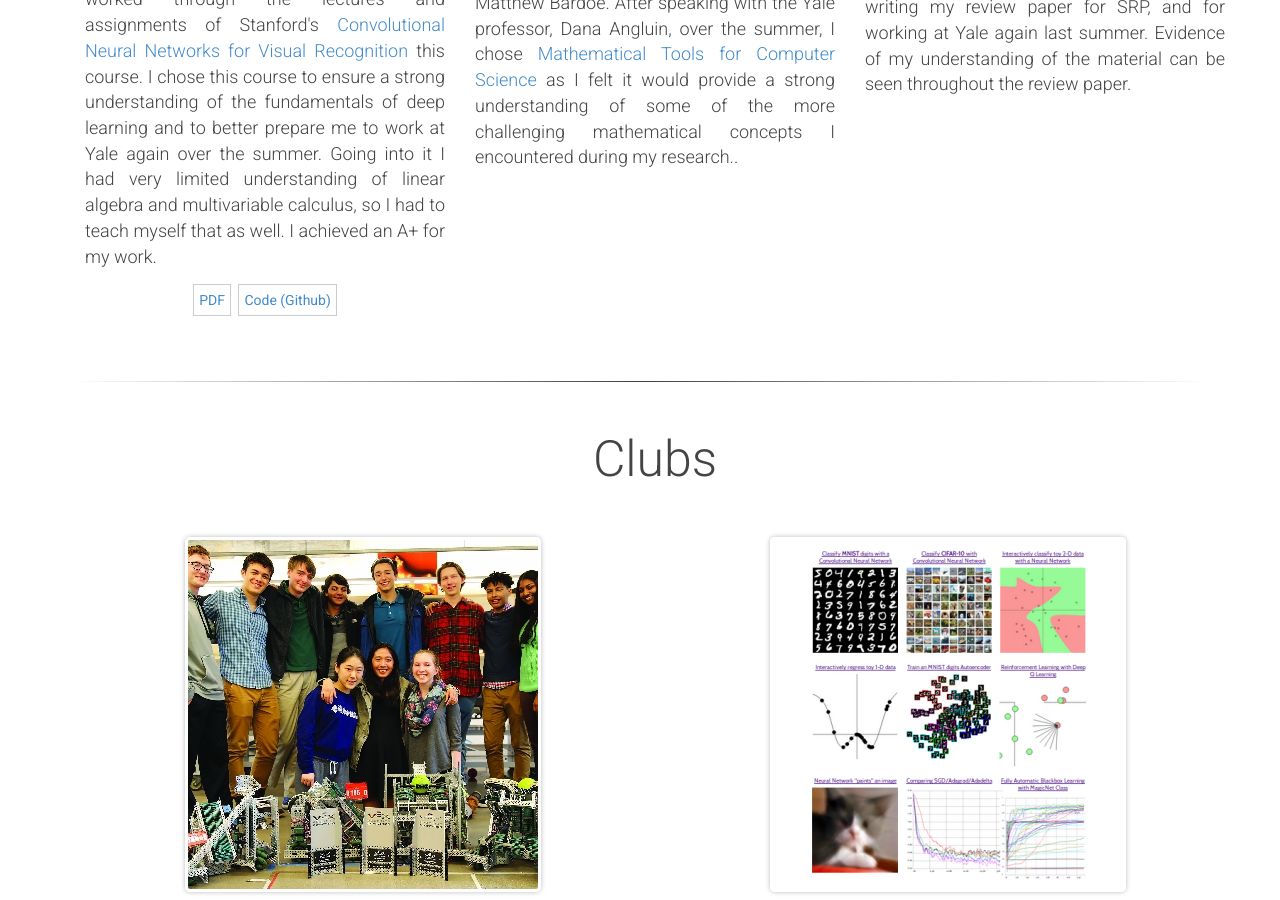
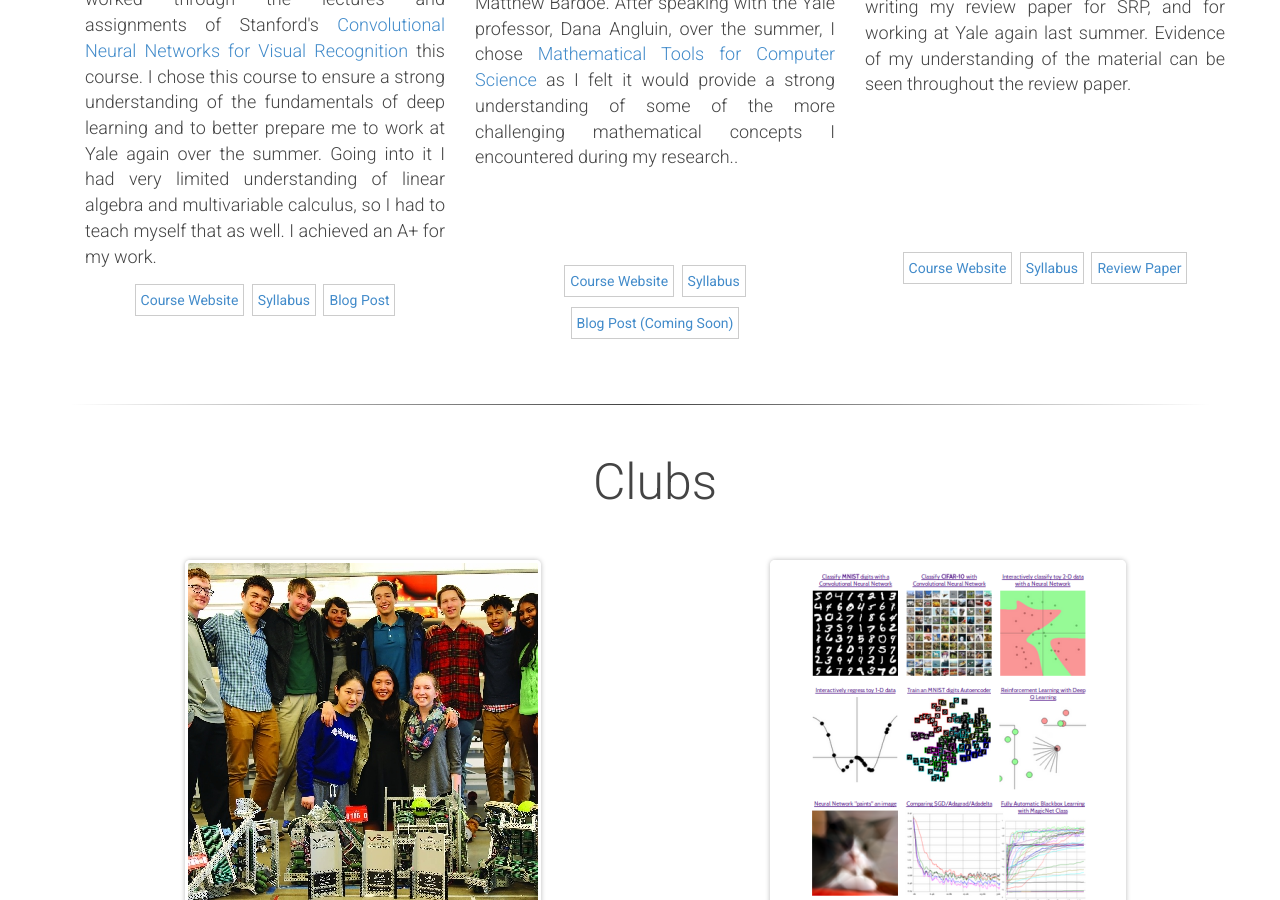
Before and after one commit to georgewildridge/georgewildridgeoriginalwebsite, a Jekyll site: the page built from index.md, in a window 1280 px wide and 900 px high, scrolled down 5168 px. Built offline with Jekyll 4.4.1, drawn with Linux system fonts in a browser that asks for light colours.

Commit message:
Added buttons

```diff
--- a/_includes/college-coursework.html
+++ b/_includes/college-coursework.html
@@ -5,7 +5,7 @@
 
     <div class="col-md-4">
       <div class="pp">
-        <a href="http://www.arxiv-sanity.com/">
+        <a href="http://cs231n.stanford.edu/">
           <img src="/img/sanity.jpeg" class="imgb">
         </a>
         <div class="ppt">Stanford's Convolutional Neural Networks for Visual Recognition</div>
@@ -14,9 +14,9 @@
         </div>
         <div class="publ">
             <ul>
-              <li><a href="http://nbviewer.jupyter.org/github/georgewildridge/georgewildridge.github.io/blob/master/papers/social-hierarchical-learning.pdf" target="_blank">PDF</a></li>
-              <li><a href="https://github.com/georgewildridge" target="_blank">Code (Github)</a></li>
-             <!--  <li><a href="http://cs.stanford.edu/people/karpathy/deepimagesent/rankingdemo">Blog Post</a></li> -->
+              <li><a href="http://cs231n.stanford.edu/" target="_blank">Course Website</a></li>
+              <li><a href="http://cs231n.stanford.edu/syllabus.html" target="_blank">Syllabus</a></li>
+              <li><a href="http://georgewildridge.github.io/2016/06/01/cs231n/">Blog Post</a></li>
             </ul>
         </div>
 
@@ -26,24 +26,39 @@
 
     <div class="col-md-4">
       <div class="pp">
-        <a href="http://cs.stanford.edu/people/karpathy/convnetjs/">
+        <a href="https://zoo.cs.yale.edu/classes/cs202/">
         <img src="/img/convnetlogo3.png" class="imgb">
         </a>
         <div class="ppt">Yale's Mathematical Tools for Computer Science</div>
         <div class="ppd">
           <br><br>This winter, I am undertaking another directed (independent) study under the guidance of the head Choate's math department, Dr. Matthew Bardoe. After speaking with the Yale professor, Dana Angluin, over the summer, I chose <a href="https://zoo.cs.yale.edu/classes/cs202/" target="_blank">Mathematical Tools for Computer Science</a> as I felt it would provide a strong understanding of some of the more challenging mathematical concepts I encountered during my research.</a>.
         </div>
-
+        <div class="publ">
+          <br><br><br><br>
+            <ul>
+              <li><a href="https://zoo.cs.yale.edu/classes/cs202/" target="_blank">Course Website</a></li>
+              <li><a href="http://zoo.cs.yale.edu/classes/cs202/2016/syllabus.html" target="_blank">Syllabus</a></li>
+              <li><a href="">Blog Post (Coming Soon)</a></li>
+            </ul>
+        </div>
       </div>
     </div>
     <div class="col-md-4">
       <div class="pp">
-        <a href="http://cs.stanford.edu/people/karpathy/reinforcejs/">
+        <a href="http://ai.berkeley.edu/home.html">
           <img src="/img/mdpdp.jpeg" class="imgb">
         </a>
         <div class="ppt">Berkeley's Intro to Aritficial Intelligence</div>
         <div class="ppd">
            <br><br>Last spring, I also worked through a significant portion of Berkeley's <a href="http://ai.berkeley.edu/home.html">Intro to Artificial Intelligence</a> course in preparation for writing my review paper for SRP, and for working at Yale again last summer. Evidence of my understanding of the material can be seen throughout the review paper.
+        </div>
+        <div class="publ">
+            <br><br><br><br><br><br><br>
+            <ul>
+              <li><a href="http://ai.berkeley.edu/home.html" target="_blank">Course Website</a></li>
+              <li><a href="http://ai.berkeley.edu/course_schedule.html" target="_blank">Syllabus</a></li>
+              <li><a href="http://nbviewer.jupyter.org/github/georgewildridge/georgewildridge.github.io/blob/master/papers/social-hierarchical-learning.pdf"> Review Paper </a></li>
+            </ul>
         </div>
       </div>
     </div>
```
